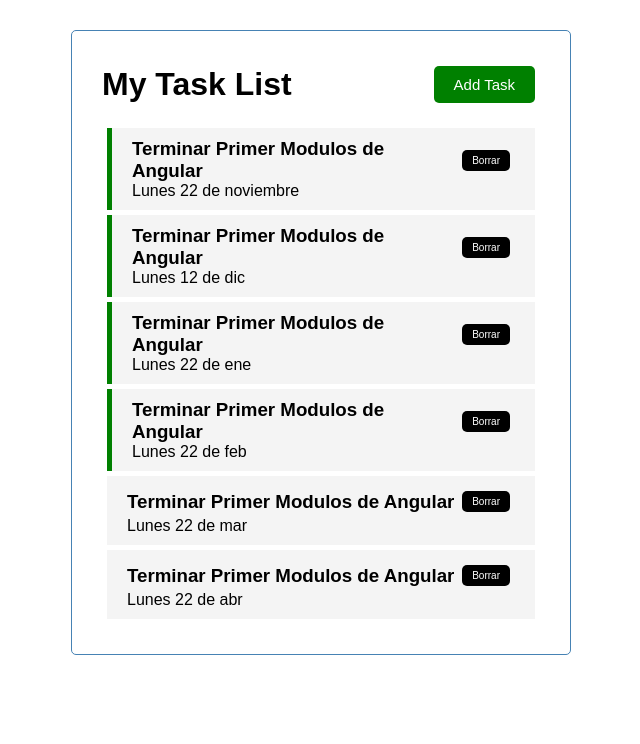
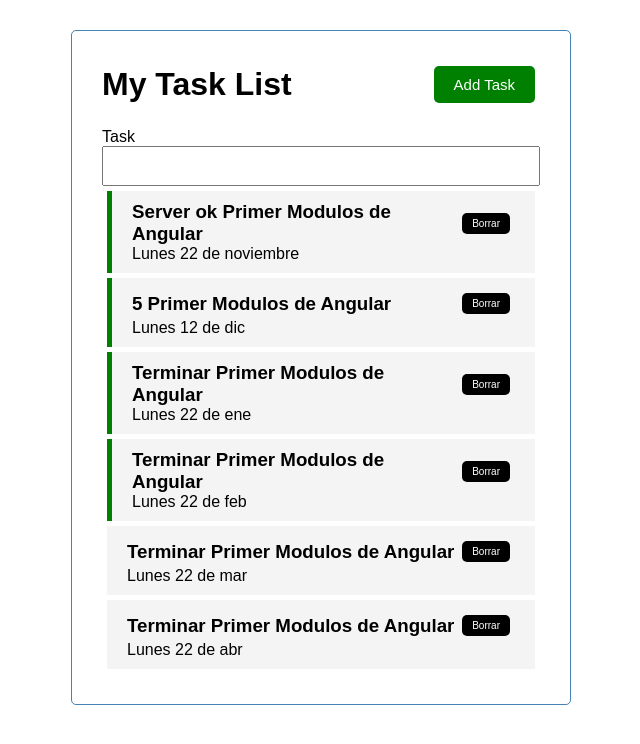
Before and after one commit to Anacoronel/angular-ivy-5ytih8, an Angular app: page / in a window 1280 px wide. Shown: the top 744 px of the page, without its empty margins (319-959 px from the left). Built offline with nearby package versions, Linux system fonts and the light colour scheme; data requests are answered from the project's data file; a web font is replaced by a local one.

Commit message:
5 files modified, 3 added añadido add task e input para tasks

```diff
--- a/src/app/app.module.ts
+++ b/src/app/app.module.ts
@@ -8,12 +8,14 @@
 import { ButtonComponent } from './components/button/button.component';
 import { TasksComponent } from './components/tasks/tasks.component';
 import { TasksItemComponent } from './tasks-item/tasks-item.component';
+import { AddTaskComponent } from './components/add-task/add-task.component';
+
 
 @NgModule({
   imports:      [ BrowserModule, FormsModule, HttpClientModule],
-  declarations: [ AppComponent,  HeaderComponent, ButtonComponent, TasksComponent, TasksItemComponent ],
+  declarations: [ AppComponent,  HeaderComponent, ButtonComponent, TasksComponent, TasksItemComponent, AddTaskComponent ],
   bootstrap:    [ AppComponent ],
   schemas: [ CUSTOM_ELEMENTS_SCHEMA ],
- providers:[TaskService, ]
+ providers:[TaskService ]
 })
 export class AppModule { }
--- /dev/null
+++ b/src/app/components/add-task/add-task.component.html
@@ -0,0 +1,6 @@
+<form>
+<div class="form-control">
+<label for="text">Task</label>
+<input type="text" name="text" id="text">
+</div>
+  <form>
--- /dev/null
+++ b/src/app/components/add-task/add-task.component.ts
@@ -0,0 +1,15 @@
+import { Component, OnInit } from '@angular/core';
+
+@Component({
+  selector: 'app-add-task',
+  templateUrl: './add-task.component.html',
+  styleUrls: ['./add-task.component.css']
+})
+export class AddTaskComponent implements OnInit {
+
+  constructor() { }
+
+  ngOnInit() {
+  }
+
+}
--- a/src/app/components/tasks/tasks.component.html
+++ b/src/app/components/tasks/tasks.component.html
@@ -1,6 +1,8 @@
+<app-add-task></app-add-task>
 <app-tasks-item
 *ngFor="let task of tasks"
 [task]= "task"
-
+(onDeleteTask)="deleteTask(task)"
+(onToggleReminder)="toggleReminder(task)"
 >
 </app-tasks-item>
--- a/src/app/components/tasks/tasks.component.ts
+++ b/src/app/components/tasks/tasks.component.ts
@@ -1,6 +1,8 @@
 import { Component, OnInit } from '@angular/core';
 import {Task} from '../../Task'
 import { TASKS} from '../../mock-tasks';
+import {TaskService} from '../../task.service';
+
 
 @Component({
   selector: 'app-tasks',
@@ -9,9 +11,26 @@
 })
 export class TasksComponent implements OnInit {
 tasks: Task[]= TASKS;
-  constructor() { }
+  constructor(
+    private taskService: TaskService
+  ) { }
 
   ngOnInit(): void {
+
+  this.taskService.getTasks().subscribe((tasks) =>
+    (this.tasks = tasks));
+
   }
-
+deleteTask(task:Task){
+  this.taskService.deleteTask(task).subscribe(
+  ()=> (
+    this.tasks = this.tasks.filter(
+      (t) => {return t.id !== task.id
+      })
+  ))
 }
+toggleReminder(task:Task){
+task.reminder = !task.reminder
+this.taskService.updateTaskReminder(task).subscribe();
+}
+}
--- a/src/app/task.service.ts
+++ b/src/app/task.service.ts
@@ -1,9 +1,13 @@
 import { Injectable } from '@angular/core';
-import {HttpClient, HttpHandler} from '@angular/common/http';
+import {HttpClient, HttpHeaders} from '@angular/common/http';
 import {Observable, of} from 'rxjs';
 import {Task} from './Task'
 import { TASKS} from './mock-tasks';
-
+const httpOptions = {
+  headers: new HttpHeaders({
+    'Content-Type':'application/json'
+  })
+}
 
 @Injectable({
   providedIn:'root'
@@ -19,4 +23,12 @@
   return this.http.get<Task[]>(this.apiUrl)
 
 }
+deleteTask(task:Task): Observable<Task>{
+  const url= '${this.apiUrl}/${task.id}'
+  return this.http.delete<Task>(url)
 }
+updateTaskReminder(task:Task): Observable<Task> {
+  const url= '${this.apiUrl}/${task.id}'
+  return this.http.put<Task>(url, task, httpOptions)
+}
+}
--- a/src/app/tasks-item/tasks-item.component.html
+++ b/src/app/tasks-item/tasks-item.component.html
@@ -1,6 +1,6 @@
 <div class= "task"
 [ngClass]="{reminder: task.reminder}"
-(dbcclick)="onToggle(task)"
+(click)="onToggle(task)"
 >
   <h3>{{task.text}}<button class="x"
     (click)="onDelete(task)"
```
Also changed, not shown: src/app/components/add-task/add-task.component.css (added).
